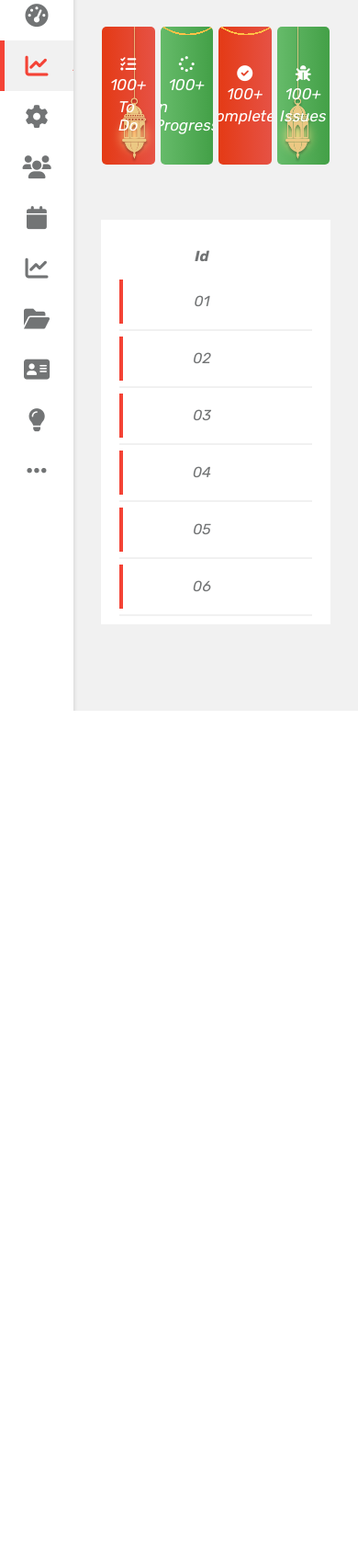
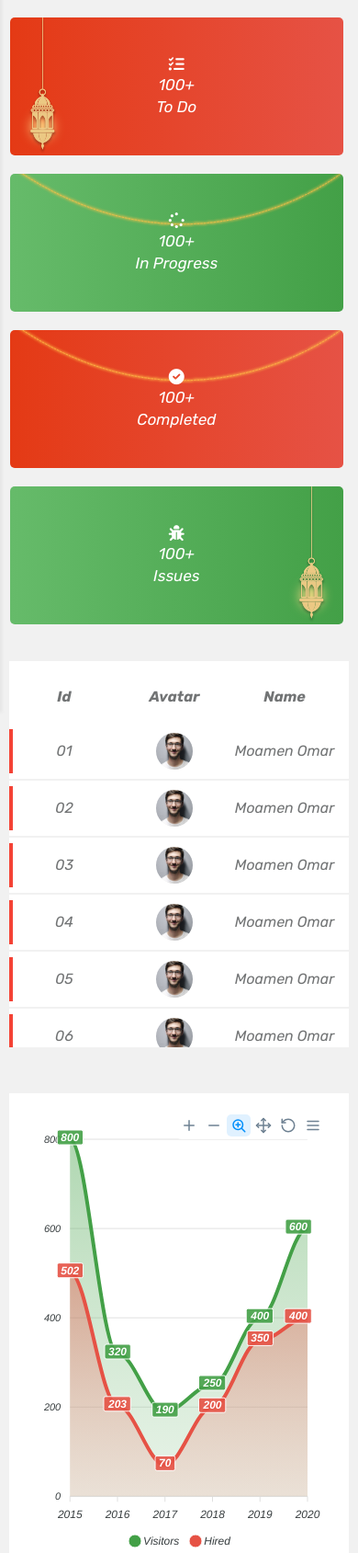
Before and after one commit to moamen2020/admin-dashboard, a plain HTML site: page index.html in a window 390 px wide. Shown: the part 71-1760 px from the top of the page at 92% size. Before the commit the page ends 844 px from the top, so only its background shows below. Drawn offline with nearby package versions, Linux system fonts and the light colour scheme.

Commit message:
Added Responsive for design

```diff
--- a/index.html
+++ b/index.html
@@ -247,12 +247,12 @@
             </div>
           </div>
         </div>
-        <div class="row">
-
+        <div class="row chart">
+          <div id="chart"></div>
         </div>
       </div>
     </div>
-
+  <script src="https://cdn.jsdelivr.net/npm/apexcharts"></script>
   <script src="main.js"></script>
   </body>
 </html>
--- a/main.js
+++ b/main.js
@@ -21,3 +21,55 @@ let bars = document.querySelector('.bars');
 bars.addEventListener('click', () => {
   sidebar.classList.contains('active') ? sidebar.classList.remove('active') : sidebar.classList.add('active')
 })
+
+
+
+let Visitors = [800,320, 190, 250, 400,600],
+    Hired = [502,203,70,200,350,400],
+    years = [2015,2016,2017,2018,2019,2020] ;
+
+// Chart
+var options = {
+  chart: {
+    type: 'area',
+    height: '100%',
+    width: '100%'
+  },
+  series: [{
+    type: 'area',
+    name: 'Visitors',
+    data: Visitors
+  },{
+    type: 'area',
+    name: 'Hired',
+    data: Hired
+  }],
+  xaxis: {
+    categories: [...years]
+  },
+  colors:['#43a047', '#e65245', '#e43a15']
+}
+
+var chart = new ApexCharts(document.querySelector("#chart"), options);
+
+chart.render();
+
+
+
+
+///Toggle Mode
+let mode = document.querySelector(".mode");
+mode.addEventListener("click",()=>{
+  if(document.body.classList.contains("dark"))
+  {
+    document.body.classList.remove("dark");
+    mode.querySelector("i").classList.replace("fa-sun","fa-moon")
+  }
+  else
+  {
+    document.body.classList.add("dark");
+    mode.querySelector("i").classList.replace("fa-moon","fa-sun")
+  }
+})
+
+window.matchMedia("(max-width : 768px)").matches ? sidebar.classList.remove("active") : sidebar.classList.add("active");
--- a/style.css
+++ b/style.css
@@ -30,12 +30,22 @@
   border-radius: 10px;
   box-shadow: inset 0 0 6px rgba(0, 0, 0, .5);
 }
+::-webkit-scrollbar-corner {
+  display: none;
+}
+
 
 body {
   background-color: var(--main-bg-color);
   color: var(--main-color);
   font-style: italic;
   font-family: 'Rubik', sans-serif;
+}
+
+body.dark {
+  --main-color : #f5f6fa;
+  --main-bg-color : #23242d;
+  --second-bg-color : #181818;
 }
 
 
@@ -428,3 +438,58 @@ body {
   margin-right: 5px;
   color: white;
 }
+
+/* Chart */
+
+.chart {
+  height: 500px;
+  margin-top: 20px;
+}
+
+.chart #chart {
+  width: 100%;
+  background-color: var(--main-bg-color);
+  padding: 20px;
+}
+
+
+/* Screen  */
+
+@media (max-width: 1024px) {
+  .row .box {
+    width: 48%;
+  }
+  #chart {
+    padding: 10px;
+  }
+}
+
+
+@media (max-width: 768px) {
+  .row .box {
+    width: 98%;
+  }
+  .table-body .table-row {
+    grid-template-columns: repeat(6, minmax(120px, 1fr));
+  }
+  .table-body .table-row > div {
+    text-align: center;
+  }
+  .content .sidebar {
+    position: fixed;
+    z-index: 6;
+    width: 0;
+  }
+}
+
+
+@media (max-width: 600px) {
+  .navbar .input-box {
+    display: none;
+  }
+  .table,
+  .wrapper .row,
+  #chart {
+    padding: 10px 0;
+  }
+}
```
